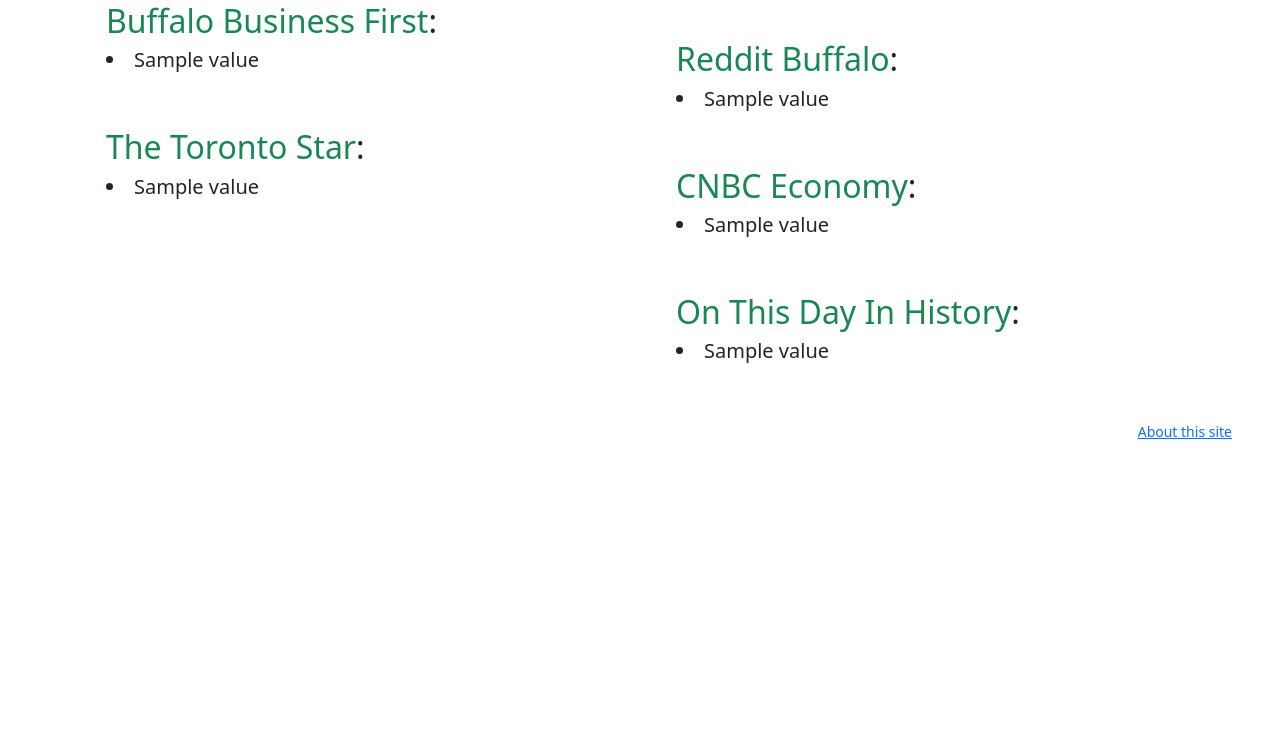
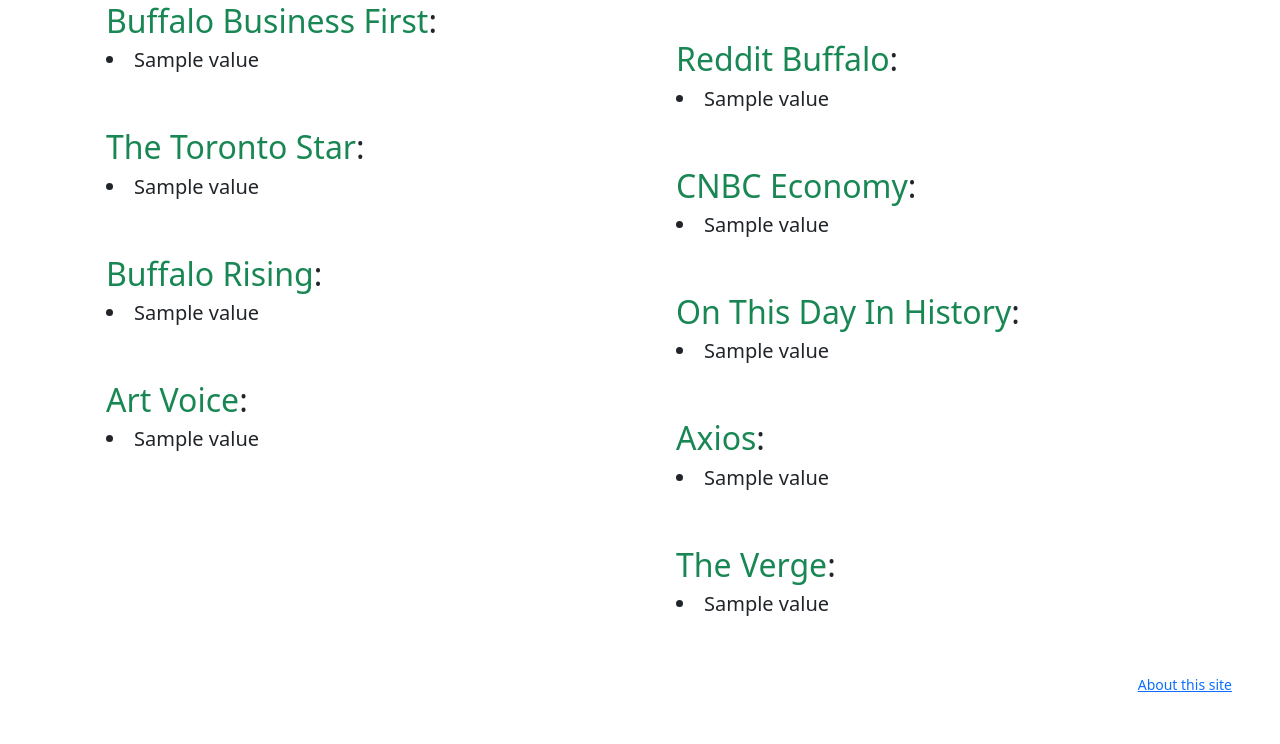
Before and after one commit to Blake-/wny-news, a Django app: template news/templates/index.html in a window 1280 px wide. Shown: the part 885-1629 px from the top of the page. Before the commit the page ends 1324 px from the top, so only its background shows below. Run offline with Django 3.2, Linux system fonts and the light colour scheme; the template is opened without the code that fills it: most values are stand-ins (such as "Sample title", 1, 10 or a date in 2020); some libraries are stand-ins or nearby versions.

Commit message:
a few new sites

```diff
--- a/news/templates/index.html
+++ b/news/templates/index.html
@@ -133,6 +133,41 @@
     <!-- Toronto Star -->
 
 
+    <!-- Buffalo Rising -->
+    <div class="container d-block pt-5">
+      <h2><a href="https://www.buffalorising.com/" target="_blank" class="text-decoration-none text-success">Buffalo Rising</a>: </h2>
+        {% if buffalorising_news %}
+            {% for value in buffalorising_news %}
+                <div class="d-flex">
+                 <h5 class="card-title">
+                  <li><a href="{{ value.url }}" target="_blank" class="text-decoration-none text-dark">{{ value.title }}</a>
+                 </h5>
+                </div>
+            {% endfor %}
+        {% else %}
+            <p class="lead">Toronto Barfed! Something broke!</p>
+        {% endif %}
+    </div>
+    <!-- Buffalo Rising -->
+
+    <!-- ArtVoice -->
+    <div class="container d-block pt-5">
+      <h2><a href="https://www.artvoice.com/" target="_blank" class="text-decoration-none text-success">Art Voice</a>: </h2>
+        {% if artvoice_news %}
+            {% for value in artvoice_news %}
+                <div class="d-flex">
+                 <h5 class="card-title">
+                  <li><a href="{{ value.url }}" target="_blank" class="text-decoration-none text-dark">{{ value.title }}</a>
+                 </h5>
+                </div>
+            {% endfor %}
+        {% else %}
+            <p class="lead">Artvoice! Barfed! Something broke!</p>
+        {% endif %}
+    </div>
+    <!-- ArtVoice -->
+
+
       <!---------- Left Column Ends Here ---------->
 
     </div>
@@ -262,6 +297,40 @@
     </div>
     <!-- History -->
 
+    <!-- Axios -->
+    <div class="container d-block pt-5">
+      <h2><a href="https://axios.com" target="_blank" class="text-decoration-none text-success">Axios</a>: </h2>
+        {% if axios_news %}
+            {% for value in axios_news %}
+                <div class="d-flex">
+                 <h5 class="card-title">
+                  <li><a href="{{ value.url }}" target="_blank" class="text-decoration-none text-dark">{{ value.title }}</a>
+                 </h5>
+                </div>
+            {% endfor %}
+        {% else %}
+            <p class="lead">History Barfed! Something broke!</p>
+        {% endif %}
+    </div>
+    <!-- Axios -->
+
+    <!-- The Verge -->
+    <div class="container d-block pt-5">
+      <h2><a href="https://theverge.com/" target="_blank" class="text-decoration-none text-success">The Verge</a>: </h2>
+        {% if theverge_news %}
+            {% for value in theverge_news %}
+                <div class="d-flex">
+                 <h5 class="card-title">
+                  <li><a href="{{ value.url }}" target="_blank" class="text-decoration-none text-dark">{{ value.title }}</a>
+                 </h5>
+                </div>
+            {% endfor %}
+        {% else %}
+            <p class="lead">The Verge Barfed! Something broke!</p>
+        {% endif %}
+    </div>
+    <!-- The Verge -->
+
 
     </div>
     </div>
```
Also changed, not shown: news/views.py (+52 -2 lines).
